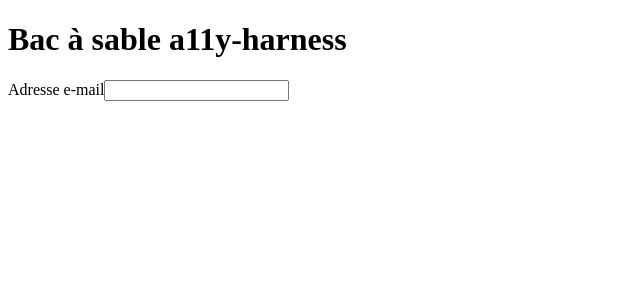
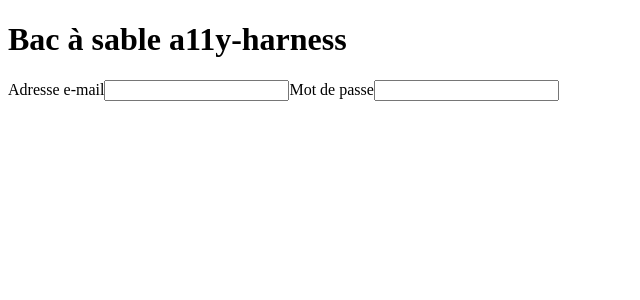
Before and after one commit to Yoann-Fortin/a11y-harness, a React (Vite) app in the folder playground/: page / in a window 1280 px wide. Shown: the top 300 px of the page, without its empty margins (0-640 px from the left). Built offline with nearby package versions, Linux system fonts and the light colour scheme.

Commit message:
feat(login-form): add a labelled password field

```diff
--- a/playground/src/login-form/LoginForm.tsx
+++ b/playground/src/login-form/LoginForm.tsx
@@ -1,14 +1,18 @@
 import { useId } from 'react'
 
 const EMAIL_LABEL = 'Adresse e-mail'
+const PASSWORD_LABEL = 'Mot de passe'
 
 export function LoginForm() {
   const emailFieldId = useId()
+  const passwordFieldId = useId()
 
   return (
     <form>
       <label htmlFor={emailFieldId}>{EMAIL_LABEL}</label>
       <input id={emailFieldId} type="email" />
+      <label htmlFor={passwordFieldId}>{PASSWORD_LABEL}</label>
+      <input id={passwordFieldId} type="password" />
     </form>
   )
 }
```
